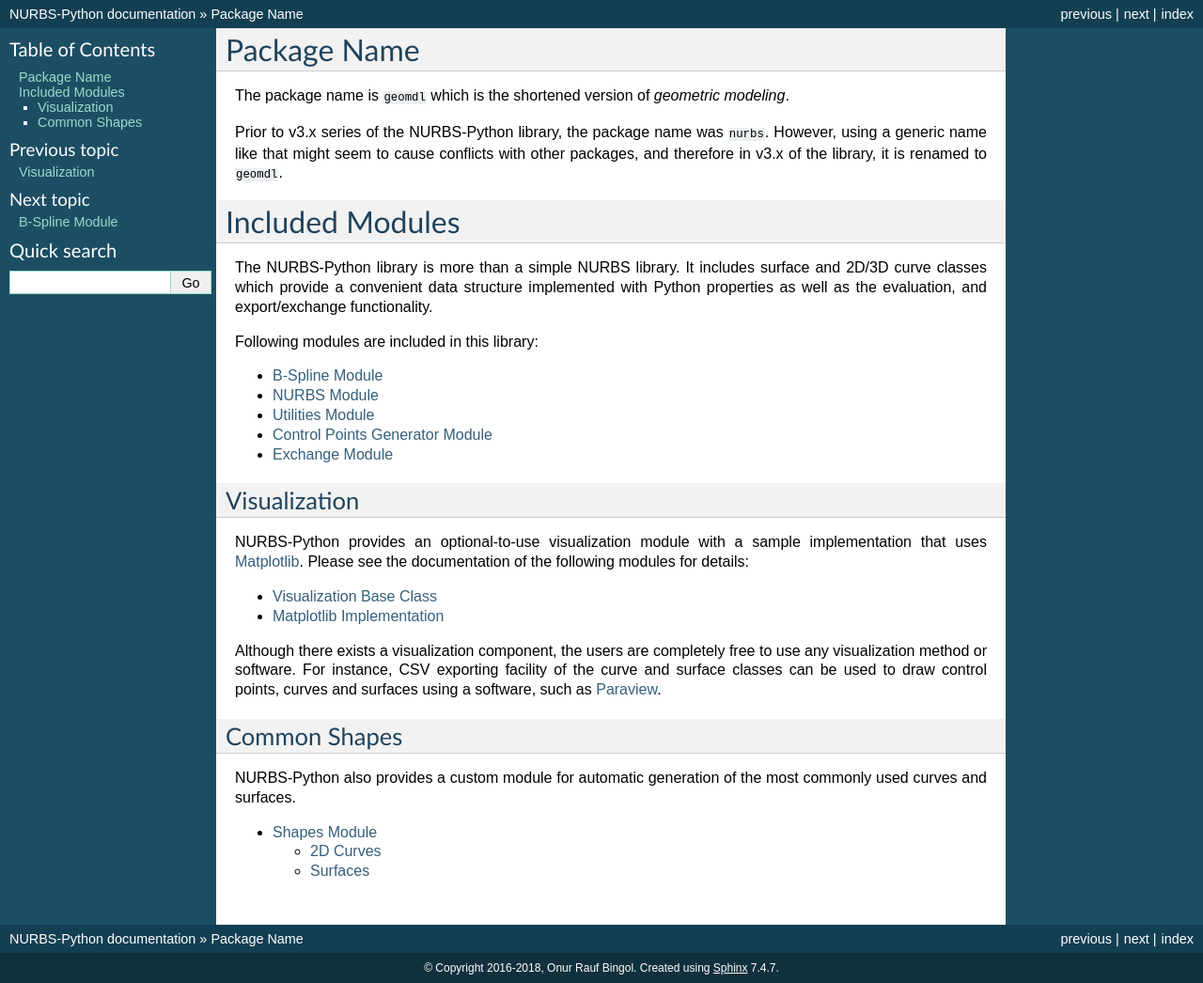
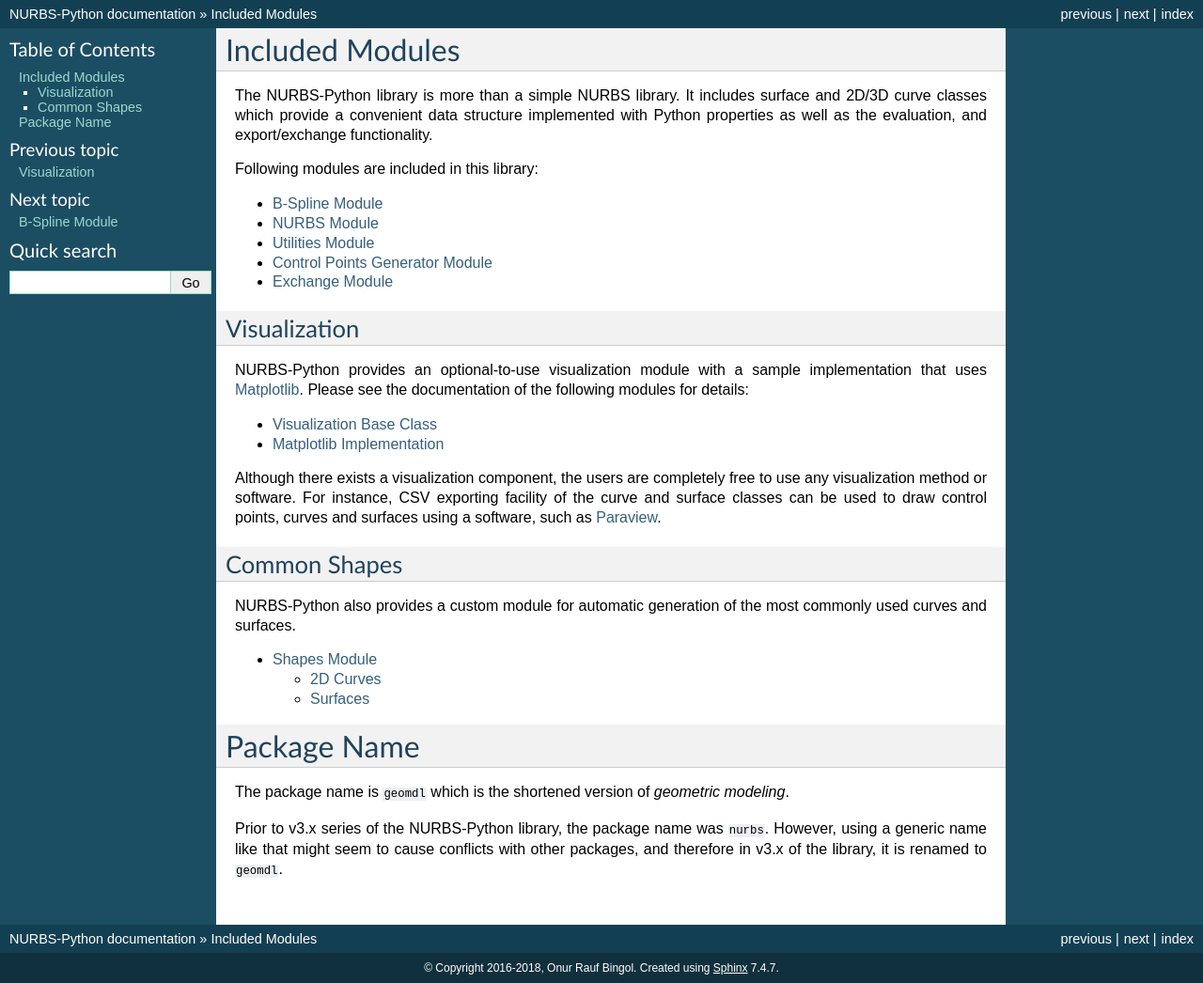
Before and after one commit to orbingol/NURBS-Python, a Sphinx documentation site: the page built from docs/modules.rst, in a window 1280 px wide. Shown: the whole page at 94% size. Built offline with Sphinx 7.4.7, drawn with Linux system fonts in a browser that asks for light colours; formulas are drawn with MathJax 3; some of the changed lines change nothing that is shown.

Commit message:
Reorganize modules.rst

```diff
--- a/docs/modules.rst
+++ b/docs/modules.rst
@@ -1,13 +1,3 @@
-Package Name
-^^^^^^^^^^^^
-
-The package name is :code:`geomdl` which is the shortened version of *geometric modeling*.
-
-Prior to v3.x series of the NURBS-Python library, the package name was :code:`nurbs`. However, using a generic name like
-that might seem to cause conflicts with other packages, and therefore in v3.x of the library, it is renamed to
-:code:`geomdl`.
-
-
 Included Modules
 ^^^^^^^^^^^^^^^^
 
@@ -52,5 +42,14 @@ NURBS-Python also provides a custom module for automatic generation of the most
 
     module_shapes
 
+Package Name
+^^^^^^^^^^^^
+
+The package name is :code:`geomdl` which is the shortened version of *geometric modeling*.
+
+Prior to v3.x series of the NURBS-Python library, the package name was :code:`nurbs`. However, using a generic name like
+that might seem to cause conflicts with other packages, and therefore in v3.x of the library, it is renamed to
+:code:`geomdl`.
+
 
 .. _Paraview: https://www.paraview.org/
```
